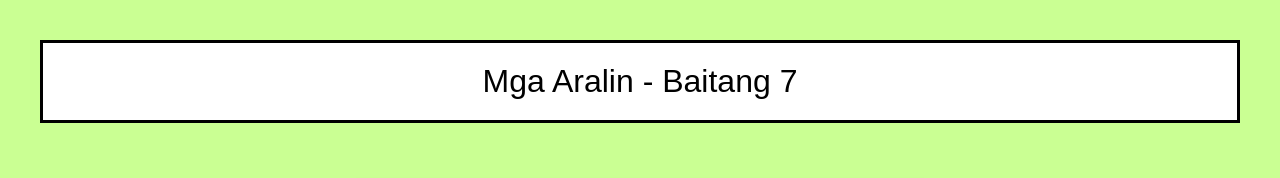
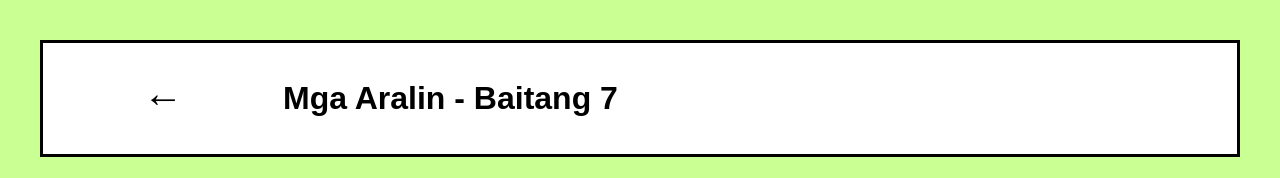
Before and after one commit to Alexis12119/ap, a plain HTML site: page lessons/baitang7.html in a window 1280 px wide. Shown: the top 178 px of the page. Drawn offline with Linux system fonts and the light colour scheme.

Commit message:
feat: update

```diff
--- a/lessons/baitang7.html
+++ b/lessons/baitang7.html
@@ -12,11 +12,35 @@
     </style>
   </head>
   <body>
-    <div id="header">Mga Aralin - Baitang 7</div>
+    <div id="header" style="display: flex; align-items: center; gap: 20px">
+      <button
+        onclick="goBack()"
+        style="
+          padding: 8px 12px;
+          border: none;
+          color: black;
+          border-radius: 8px;
+          cursor: pointer;
+          font-size: clamp(40px, 4vw, 28px);
+          background: none;
+          transition: transform 0.2s ease;
+        "
+        onmouseover="this.style.transform='scale(1.1)'"
+        onmouseout="this.style.transform='scale(1)'"
+      >
+        ←
+      </button>
+      <h1 style="margin: 0">Mga Aralin - Baitang 7</h1>
+    </div>
     <br />
+
     <div id="lessons"></div>
 
     <script>
+      function goBack() {
+        window.location.href = "../index.html"; // adjust the path if needed
+      }
+
       const lessons = [
         {
           title: "Aralin 1: Sinaunang Kabihasnan",
@@ -34,8 +58,6 @@
           title: "Aralin 4: Kolonisasyon",
           fileId: "1FPhaEGuHNBQTxRRpyq1EovxtP0w4U3OQ",
         },
-
-        // Add more lessons here...
       ];
 
       const container = document.getElementById("lessons");
@@ -44,9 +66,9 @@
         const div = document.createElement("div");
         div.className = "lesson";
         div.innerHTML = `
-          <h2>${lesson.title}</h2>
-          <iframe src="https://drive.google.com/file/d/${lesson.fileId}/preview" allow="autoplay"></iframe>
-        `;
+        <h2>${lesson.title}</h2>
+        <iframe src="https://drive.google.com/file/d/${lesson.fileId}/preview" allow="autoplay"></iframe>
+      `;
         container.appendChild(div);
       });
     </script>
```
Also changed, not shown: lessons/baitang10.html (+23 -2 lines), lessons/baitang8.html (+22 -2 lines), lessons/baitang9.html (+23 -2 lines).
